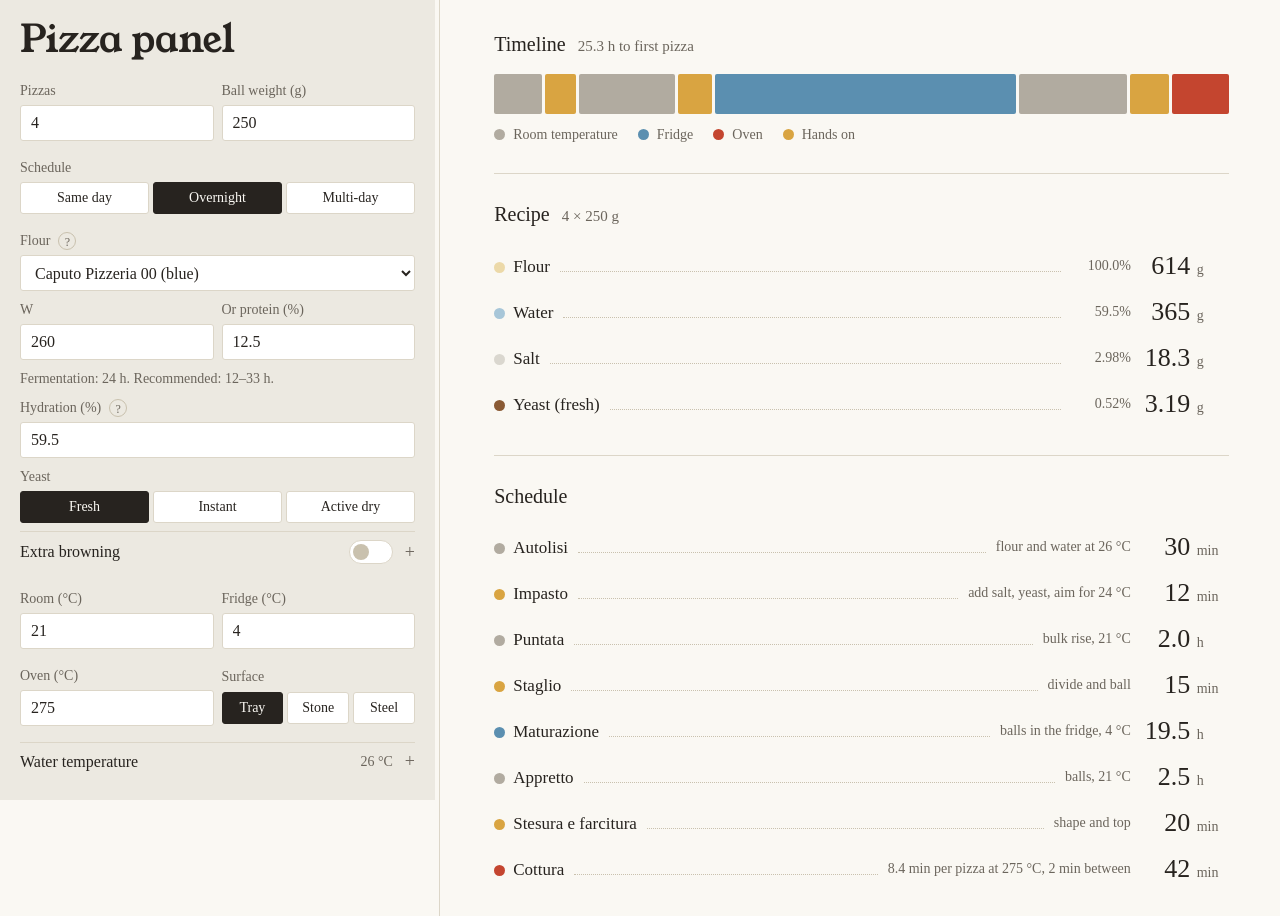
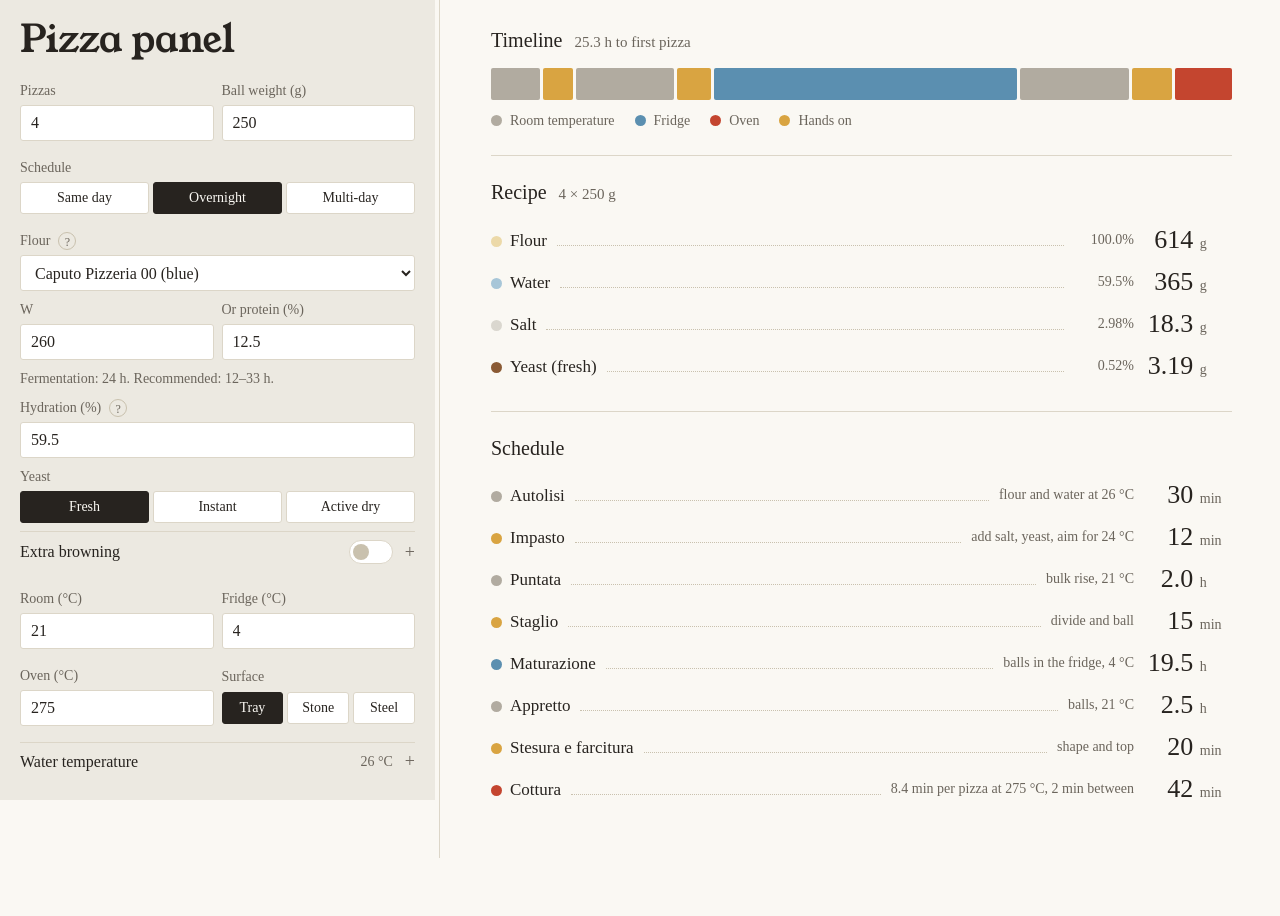
Before and after one commit to Nodo1221/Pizza-panel, a React (Vite) app: page / in a window 1280 px wide. Shown: the top 916 px of the page. After the commit the page ends 858 px from the top, so only its background shows below. Built offline with nearby package versions, Linux system fonts and the light colour scheme.

Commit message:
Slightly compact right panel

```diff
--- a/src/index.css
+++ b/src/index.css
@@ -64,8 +64,8 @@ b, strong { font-weight: inherit; }
 .grip { cursor: col-resize; touch-action: none; background: linear-gradient(var(--line), var(--line)) center / 1px 100% no-repeat; }
 .grip:hover, .grip:focus-visible { background: linear-gradient(var(--basil), var(--basil)) center / 3px 100% no-repeat; outline: none; }
 
-.main { min-width: 0; padding: 32px clamp(20px, 4vw, 56px) 56px; display: grid; gap: 28px; align-content: start; }
-.main > section + section { border-top: 1px solid var(--line); padding-top: 28px; }
+.main { min-width: 0; padding: 28px clamp(20px, 4vw, 48px) 48px; display: grid; gap: 24px; align-content: start; }
+.main > section + section { border-top: 1px solid var(--line); padding-top: 24px; }
 
 .row { display: grid; grid-template-columns: 1fr 1fr; gap: 8px; }
 .f { display: grid; gap: 4px; font-size: 14px; color: var(--mute); }
@@ -128,16 +128,16 @@ input[aria-invalid='true'] { border-color: var(--alert); }
 
 .alert { margin: 0; padding: 10px 14px; border-left: 3px solid var(--alert); background: var(--alert-bg); color: var(--alert); font-size: 15px; border-radius: 0 3px 3px 0; }
 
-.hd { display: flex; align-items: baseline; gap: 12px; flex-wrap: wrap; margin-bottom: 16px; }
+.hd { display: flex; align-items: baseline; gap: 12px; flex-wrap: wrap; margin-bottom: 14px; }
 .hd span { color: var(--mute); font-size: 15px; }
-.band { display: flex; gap: 3px; height: 40px; }
+.band { display: flex; gap: 3px; height: 32px; }
 .band > span { border-radius: 2px; min-width: 6px; }
 .key { display: flex; flex-wrap: wrap; gap: 6px 20px; margin-top: 10px; font-size: 14px; color: var(--mute); }
 .sw { display: inline-block; width: 11px; height: 11px; border-radius: 50%; margin-right: 8px; vertical-align: -1px; }
 
 .line { display: flex; align-items: flex-end; gap: 10px; }
 .dots { flex: 1; border-bottom: 1px dotted var(--dot); margin-bottom: 0.45em; min-width: 16px; }
-.big { padding: 10px 0; }
+.big { padding: 8px 0; }
 .big b { font-size: 17px; white-space: nowrap; }
 .big small { font-size: 14px; color: var(--mute); margin-bottom: 3px; min-width: 60px; text-align: right; }
 .big strong { font-size: 26px; font-weight: 500; line-height: 1; min-width: 88px; text-align: right; }
```
